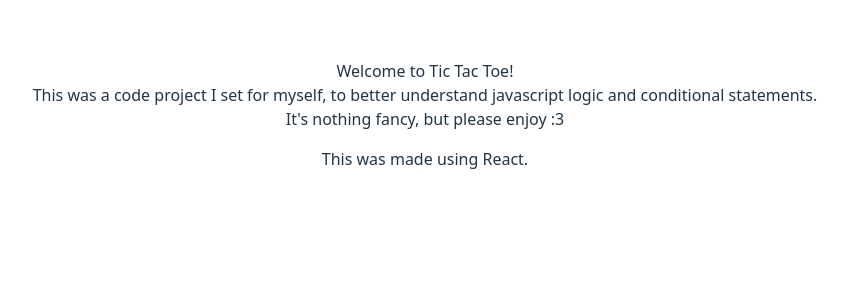
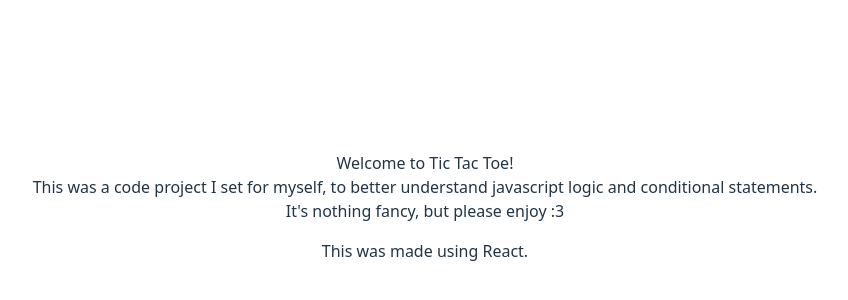
Before and after one commit to mrhl082024/tic_tac_toe, a React (Vite) app: page /Gameboard in a window 1280 px wide. Shown: the part 178-478 px from the top of the page, without its empty margins (215-1063 px from the left). Built offline with nearby package versions, Linux system fonts and the light colour scheme.

Commit message:
ADD Footer

```diff
--- a/src/components/Footer.jsx
+++ b/src/components/Footer.jsx
@@ -1,10 +1,15 @@
+import "../styles/Footer.css";
 function Footer() {
   return (
     <>
       <footer id="footer">
         This was made using React. <br />
         <a href="https://github.com/mrhl082024" target="_blank">
-          <img src="public\images\github-mark-white.png" alt="github_logo" />
+          <img
+            id="github-logo"
+            src="public\images\github-mark-white.png"
+            alt="github_logo"
+          />
         </a>
       </footer>
     </>
--- /dev/null
+++ b/src/styles/Footer.css
@@ -0,0 +1,4 @@
+#github-logo {
+  width: 40px;
+  height: 40px;
+}
```
